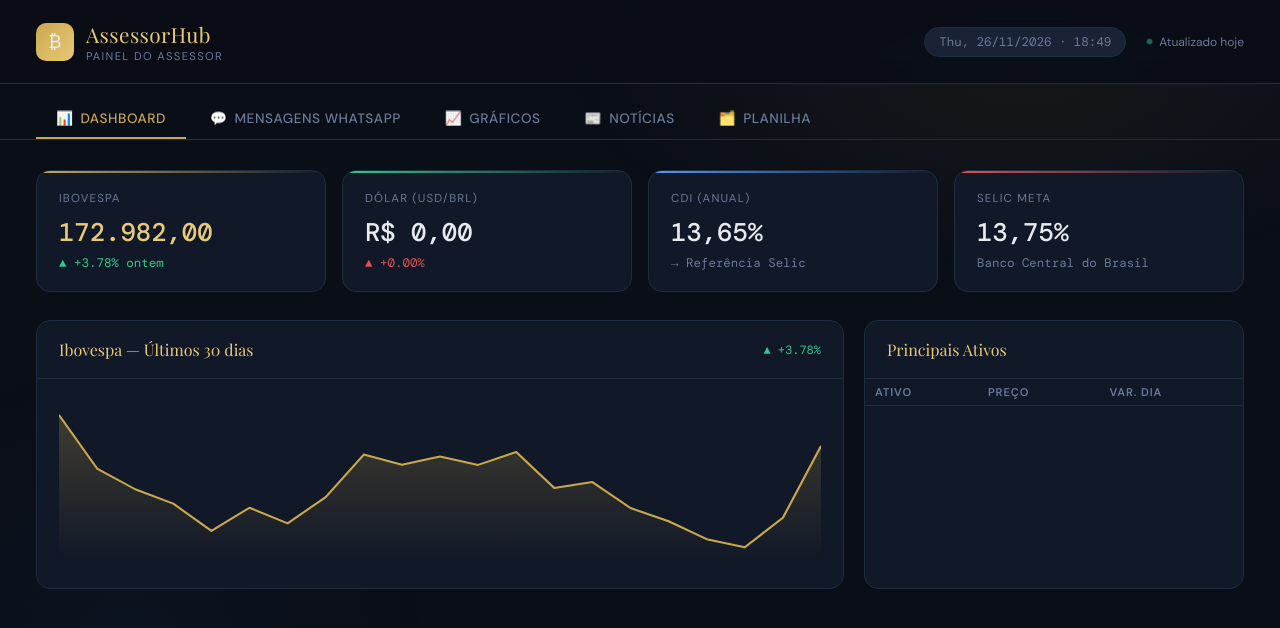
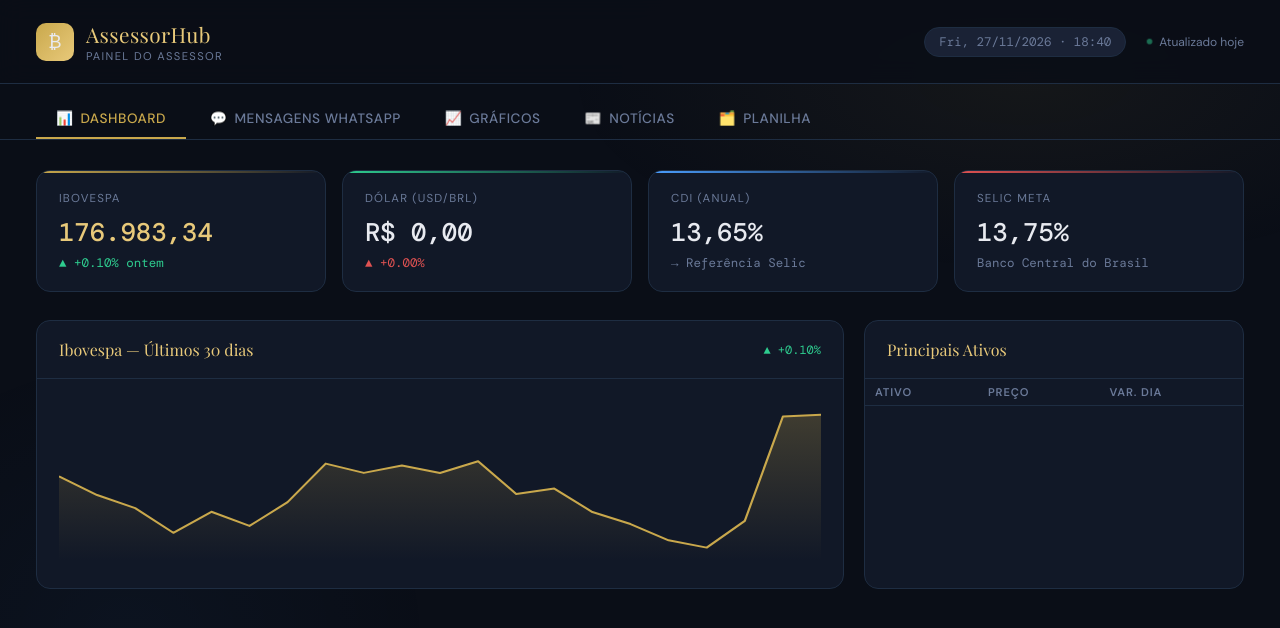
Before and after one commit to joaoferracin/assessor-hub, a plain HTML site: page index.html in a window 1280 px wide. Drawn offline with nearby package versions, Linux system fonts and the light colour scheme.

Commit message:
🔄 Hub atualizado — 27/11/2026 18:40

```diff
--- a/index.html
+++ b/index.html
@@ -3,7 +3,7 @@
 <head>
 <meta charset="UTF-8">
 <meta name="viewport" content="width=device-width, initial-scale=1.0">
-<title>AssessorHub — 26/11/2026</title>
+<title>AssessorHub — 27/11/2026</title>
 <link href="https://fonts.googleapis.com/css2?family=Playfair+Display:wght@400;700&family=DM+Sans:wght@300;400;500;600&family=DM+Mono:wght@400;500&display=swap" rel="stylesheet">
 <style>
   :root {
@@ -135,7 +135,7 @@
     </div>
   </div>
   <div style="display:flex;align-items:center;gap:20px;">
-    <span class="date-pill">Thu, 26/11/2026 · 18:49</span>
+    <span class="date-pill">Fri, 27/11/2026 · 18:40</span>
     <span style="font-size:.75rem;color:var(--muted);display:flex;align-items:center;"><span class="pulse"></span>Atualizado hoje</span>
   </div>
 </header>
@@ -153,8 +153,8 @@
   <div class="kpi-row">
     <div class="kpi-card gold">
       <div class="kpi-label">Ibovespa</div>
-      <div class="kpi-value" style="color:var(--gold-light)">172.982,00</div>
-      <div class="kpi-change" style="color:var(--green)">▲ +3.78% ontem</div>
+      <div class="kpi-value" style="color:var(--gold-light)">176.983,34</div>
+      <div class="kpi-change" style="color:var(--green)">▲ +0.10% ontem</div>
     </div>
     <div class="kpi-card green">
       <div class="kpi-label">Dólar (USD/BRL)</div>
@@ -176,7 +176,7 @@
     <div class="card">
       <div class="card-header">
         <span class="card-title">Ibovespa — Últimos 30 dias</span>
-        <span style="font-size:.75rem;color:var(--green);font-family:'DM Mono',monospace">▲ +3.78%</span>
+        <span style="font-size:.75rem;color:var(--green);font-family:'DM Mono',monospace">▲ +0.10%</span>
       </div>
       <div class="card-body">
         <svg id="mainChart" viewBox="0 0 700 160" preserveAspectRatio="none" style="width:100%;height:160px;"></svg>
@@ -292,7 +292,7 @@
 
 <script>
 // Dados injetados pelo Python
-const IBOV_HISTORY = [175710, 171006, 169186, 167922, 165529, 167564, 166192, 168499, 172236, 171337, 172060, 171324, 172458, 169295, 169817, 167538, 166376, 164796, 164090, 166685, 172982];
+const IBOV_HISTORY = [171006, 169186, 167922, 165529, 167564, 166192, 168499, 172236, 171337, 172060, 171324, 172458, 169295, 169817, 167538, 166376, 164796, 164090, 166685, 176800, 176983.3438];
 const NEWS_DATA    = [];
 
 // ── Tabs ──────────────────────────────────────────────────────────────────────
```
